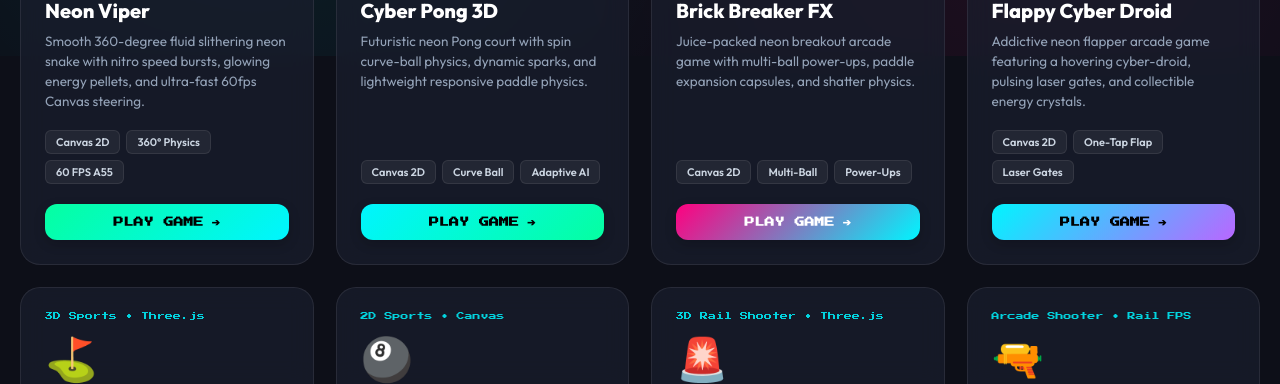
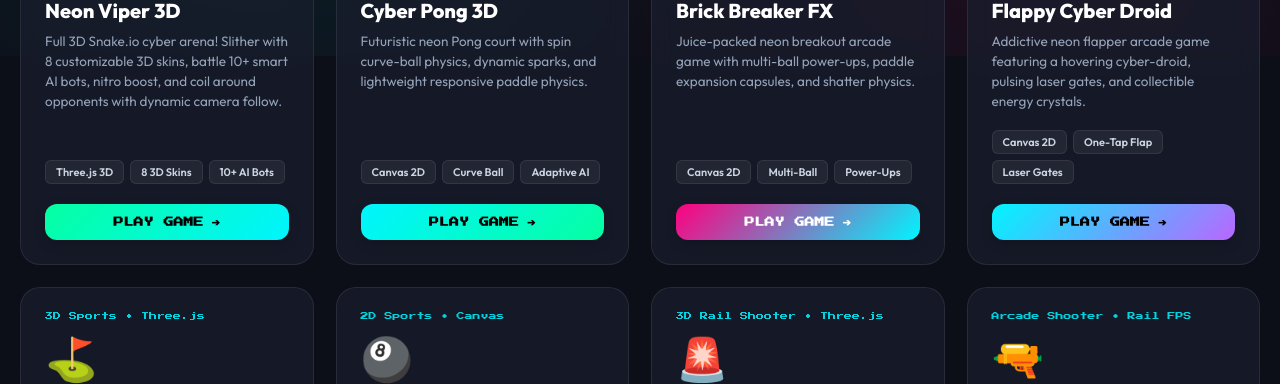
Before and after one commit to marcuscaiado/marcus-arcade, a website built with Vite: page index.html in a window 1280 px wide. Shown: the part 744-1128 px from the top of the page. Built offline with nearby package versions, Linux system fonts and the light colour scheme.

Commit message:
Update: Neon Viper 3D Snake.io Cyber Arena in Arcade Portal

```diff
--- a/index.html
+++ b/index.html
@@ -119,16 +119,16 @@
       <section class="section">
         <div class="games-grid" id="games-container">
 
-          <!-- 1. Neon Viper -->
-          <div class="game-card" data-category="arcade" data-title="neon viper snake 360 fluid slither boost neon">
-            <div class="card-tag">Arcade • Fluid 360° Snake</div>
+          <!-- 1. Neon Viper 3D -->
+          <div class="game-card" data-category="arcade" data-title="neon viper 3d snake.io slither cyber arena three.js skins bots">
+            <div class="card-tag">3D Battle Royale • Snake.io</div>
             <div class="card-icon">🐍</div>
-            <h3 class="card-title">Neon Viper</h3>
-            <p class="card-desc">Smooth 360-degree fluid slithering neon snake with nitro speed bursts, glowing energy pellets, and ultra-fast 60fps Canvas steering.</p>
+            <h3 class="card-title">Neon Viper 3D</h3>
+            <p class="card-desc">Full 3D Snake.io cyber arena! Slither with 8 customizable 3D skins, battle 10+ smart AI bots, nitro boost, and coil around opponents with dynamic camera follow.</p>
             <div class="card-badges">
-              <span class="badge">Canvas 2D</span>
-              <span class="badge">360° Physics</span>
-              <span class="badge">60 FPS A55</span>
+              <span class="badge">Three.js 3D</span>
+              <span class="badge">8 3D Skins</span>
+              <span class="badge">10+ AI Bots</span>
             </div>
             <a href="https://marcuscaiado.github.io/neon-viper/" target="_blank" rel="noopener noreferrer" class="play-btn btn-viper">
               <span>PLAY GAME</span> ➔
--- a/src/games-manifest.json
+++ b/src/games-manifest.json
@@ -100,13 +100,13 @@
   },
   {
     "id": "neon-viper",
-    "name": "Neon Viper",
+    "name": "Neon Viper 3D",
     "icon": "🐍",
     "category": "arcade",
-    "unit": "PTS",
+    "unit": "MASS",
     "url": "https://marcuscaiado.github.io/neon-viper/",
-    "description": "Smooth 360-degree fluid slithering neon snake evolution with nitro speed bursts & energy pellets.",
-    "tech": ["Canvas 2D", "360° Physics", "Nitro Boost"],
+    "description": "3D Snake.io cyber arena with 8 3D skins, 10+ smart AI bots, radar minimap, nitro boost & safe body coiling.",
+    "tech": ["Three.js 3D", "Snake.io Physics", "8 Skins"],
     "badgeClass": "btn-viper"
   },
   {
```
